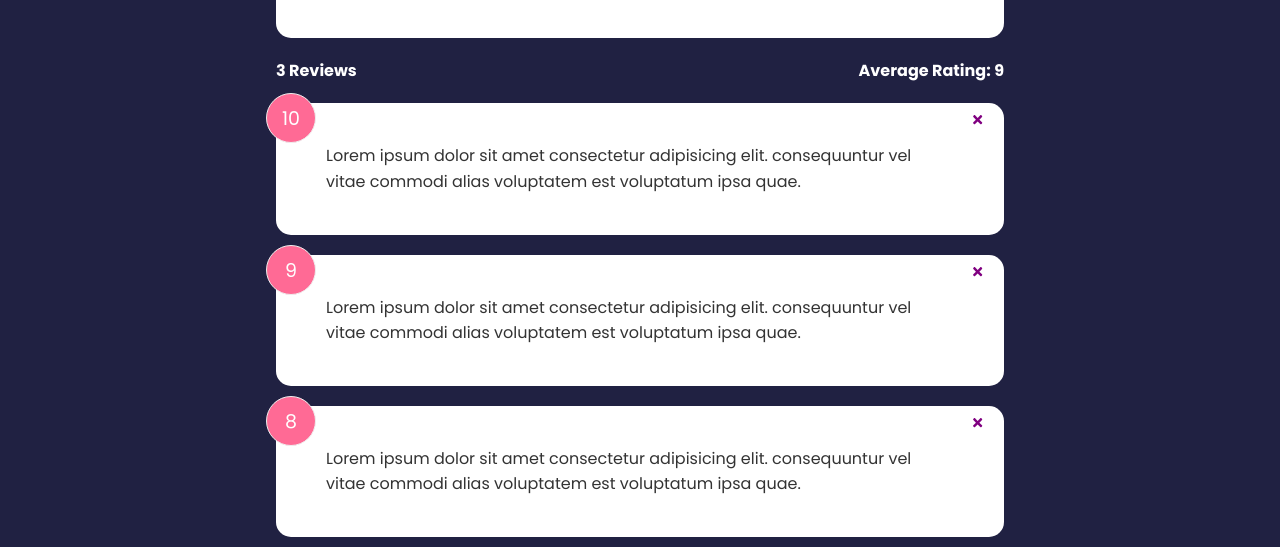
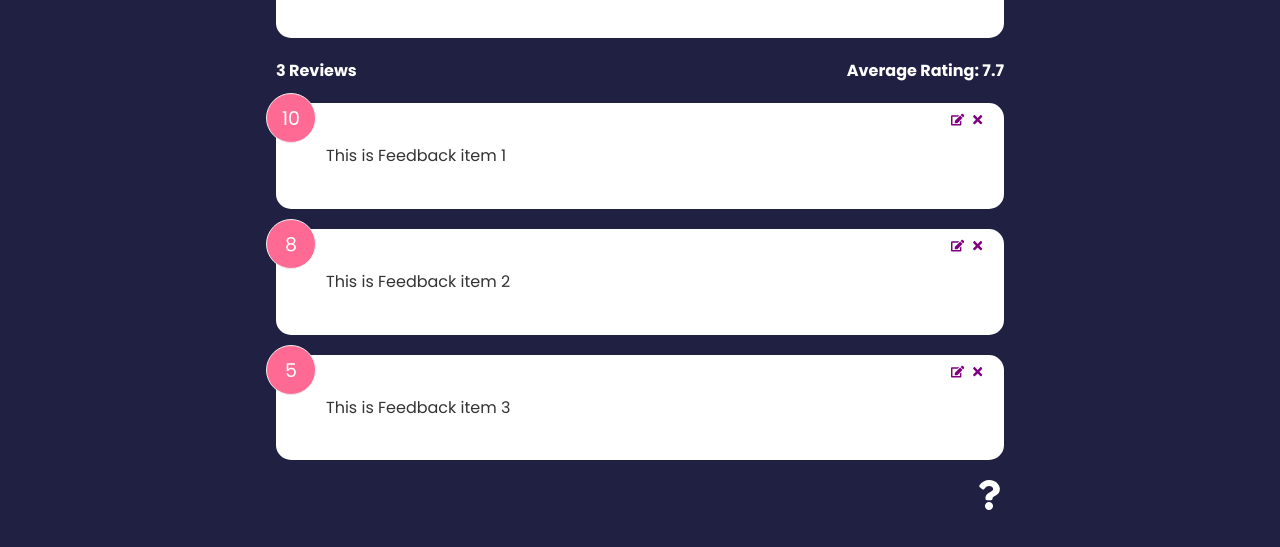
Before and after one commit to himoura32/react-feedback-app, a React (Create React App) app: page / in a window 1280 px wide. Shown: the part 341-888 px from the top of the page. After the commit the page ends 859 px from the top, so only its background shows below. Built offline with nearby package versions, Linux system fonts and the light colour scheme.

Commit message:
coded global state and API Context using useContex

```diff
--- a/src/App.js
+++ b/src/App.js
@@ -1,29 +1,16 @@
-import { useState } from 'react';
-import { v4 as uuidv4 } from 'uuid';
 import Header from './components/Header';
 import AboutPage from './pages/AboutPage';
-import FeedbackData from './data/FeedbackData';
 import FeedbackForm from './components/FeedbackForm';
 import FeedbackList from './components/FeedbackList';
 import FeedbackStats from './components/FeedbackStats';
 import AboutIconLink from './components/AboutIconLink';
+import { FeedbackProvider } from './context/FeedbackContext';
 import { BrowserRouter as Router, Route, Routes } from 'react-router-dom';
 
 const App = () => {
-  const [feedback, setFeedback] = useState(FeedbackData);
-
-  const deleteFeedback = (id) => {
-    if (window.confirm('Are you sure you want to delete feedback?')) {
-      setFeedback(feedback.filter((item) => item.id !== id));
-    }
-  };
-
-  const addFeedback = (newFeedback) => {
-    newFeedback.id = +uuidv4();
-    setFeedback([newFeedback, ...feedback]);
-  };
 
   return (
+    <FeedbackProvider>
       <Router>
         <Header />
         <div className='container'>
@@ -33,12 +20,9 @@
               exact
               element={
                 <>
-                <FeedbackForm handleAdd={addFeedback} />
-                <FeedbackStats feedback={feedback} />
-                <FeedbackList
-                  feedback={feedback}
-                  handleDelete={deleteFeedback}
-                />
+                  <FeedbackForm />
+                  <FeedbackStats />
+                  <FeedbackList />
                 </>
               }
             ></Route>
@@ -47,6 +31,7 @@
           <AboutIconLink />
         </div>
       </Router>
+    </FeedbackProvider>
   );
 };
 
--- a/src/components/FeedbackForm.jsx
+++ b/src/components/FeedbackForm.jsx
@@ -1,13 +1,16 @@
-import React, { useState } from 'react';
 import Card from './shared/Card';
 import Button from './shared/Button';
 import RatingSelect from './RatingSelect';
+import React, { useState, useContext } from 'react';
+import FeedbackContext from '../context/FeedbackContext';
 
-function FeedbackForm({handleAdd}) {
+function FeedbackForm() {
   const [text, setText] = useState('');
   const [rating, setRating] = useState('');
   const [btnDisabled, setBtnDisabled] = useState(true);
   const [message, setMesage] = useState('');
+
+  const { addFeedback } = useContext(FeedbackContext);
 
   const handleTextChange = (event) => {
     if (text === '') {
@@ -30,7 +33,7 @@
           const newFeedback = {
               text, rating,
           }
-          handleAdd(newFeedback);
+          addFeedback(newFeedback);
           setText('');
       }
   }
--- a/src/components/FeedbackItem.jsx
+++ b/src/components/FeedbackItem.jsx
@@ -1,14 +1,21 @@
 import React from 'react';
 import Card from './shared/Card';
 import PropTypes from 'prop-types';
-import { FaTimes } from 'react-icons/fa';
+import { useContext } from 'react';
+import { FaTimes, FaEdit } from 'react-icons/fa';
+import FeedbackContext from '../context/FeedbackContext';
 
-const FeedbackItem = ({ item, handleDelete }) => {
+const FeedbackItem = ({ item }) => {
+  const { deleteFeedback, editFeedback } = useContext(FeedbackContext);
+
   return (
     <Card>
       <div className='num-display'>{item.rating}</div>
-      <button onClick={() => handleDelete(item.id)} className='close'>
+      <button onClick={() => deleteFeedback(item.id)} className='close'>
         <FaTimes color='purple' />
+      </button>
+      <button onClick={() => editFeedback(item)} className="edit">
+        <FaEdit color='purple' />
       </button>
       <div className='text-display'>{item.text}</div>
     </Card>
--- a/src/components/FeedbackList.jsx
+++ b/src/components/FeedbackList.jsx
@@ -1,9 +1,12 @@
 import React from 'react';
+import { useContext } from 'react';
+import FeedbackItem from './FeedbackItem';
 import { motion, AnimatePresence } from 'framer-motion';
-import PropTypes from 'prop-types';
-import FeedbackItem from './FeedbackItem';
+import FeedbackContext from '../context/FeedbackContext';
 
-const FeedbackList = ({ feedback, handleDelete }) => {
+const FeedbackList = () => {
+  const {feedback} = useContext(FeedbackContext);
+
   if (!feedback || feedback.length === 0) {
     return <p>No Feedback yet.</p>;
   }
@@ -21,7 +24,6 @@
             <FeedbackItem
               key={item.id}
               item={item}
-              handleDelete={handleDelete}
             />
           </motion.div>
         ))}
@@ -38,14 +40,4 @@
   // );
 };
 
-FeedbackList.propTypes = {
-  feedback: PropTypes.arrayOf(
-    PropTypes.shape({
-      id: PropTypes.number.isRequired,
-      text: PropTypes.string.isRequired,
-      rating: PropTypes.number.isRequired,
-    })
-  ),
-};
-
 export default FeedbackList;
--- a/src/components/FeedbackStats.jsx
+++ b/src/components/FeedbackStats.jsx
@@ -1,8 +1,11 @@
-import PropTypes from 'prop-types';
+import { useContext } from 'react';
+import FeedbackContext from '../context/FeedbackContext';
 
 import React from 'react';
 
-function FeedbackStats({ feedback }) {
+function FeedbackStats() {
+  const {feedback} = useContext(FeedbackContext);
+
   // Calculate ratings avg
   let average =
     feedback.reduce((acc, cur) => {
@@ -19,8 +22,4 @@
   );
 }
 
-FeedbackStats.propTypes = {
-  feedback: PropTypes.array.isRequired,
-};
-
 export default FeedbackStats;
--- /dev/null
+++ b/src/context/FeedbackContext.js
@@ -0,0 +1,57 @@
+import { v4 as uuidv4 } from 'uuid';
+import { createContext, useState } from 'react';
+
+const FeedbackContext = createContext();
+
+export const FeedbackProvider = ({ children }) => {
+  const [feedback, setFeedback] = useState([
+    {
+      id: 1,
+      text: 'This is Feedback item 1',
+      rating: 10,
+    },
+    {
+      id: 2,
+      text: 'This is Feedback item 2',
+      rating: 8,
+    },
+    {
+      id: 3,
+      text: 'This is Feedback item 3',
+      rating: 5,
+    },
+  ]);
+  const [feedbackEdit, setFeedbackEdit] = useState({
+    item: {},
+    edit: false,
+  });
+
+  const addFeedback = (newFeedback) => {
+    newFeedback.id = +uuidv4();
+    setFeedback([newFeedback, ...feedback]);
+  };
+
+  const deleteFeedback = (id) => {
+    if (window.confirm('Are you sure you want to delete feedback?')) {
+      setFeedback(feedback.filter((item) => item.id !== id));
+    }
+  };
+
+  // set item to be updated
+  const editFeedback = (item) => {
+    setFeedbackEdit({
+      item,
+      edit: true,
+    });
+  };
+
+  return (
+    <FeedbackContext.Provider
+      value={{ feedback, deleteFeedback, addFeedback, editFeedback }}
+    >
+      {children}
+    </FeedbackContext.Provider>
+  );
+};
+
+export default FeedbackContext;
```
Lines whose indentation alone changed are shown as unchanged.
